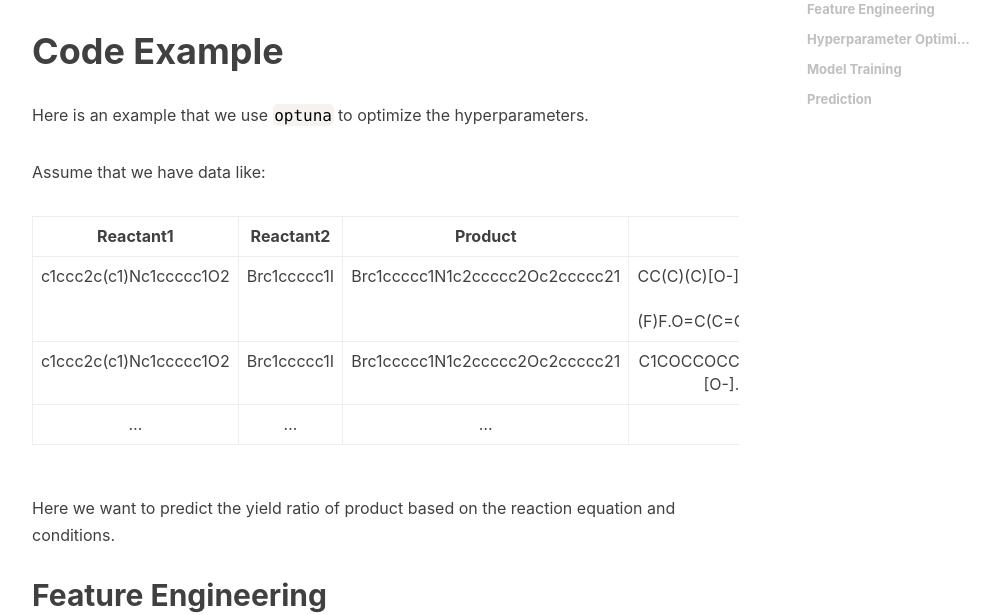
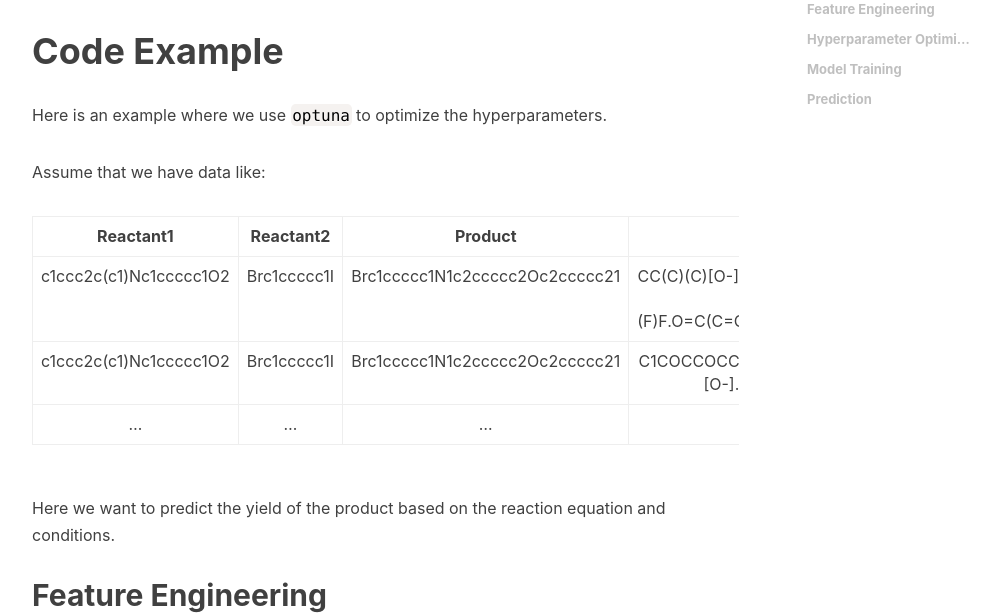
Before and after one commit to WinchellWang/winchellwang.github.io, a Jekyll site: the page built from _posts/2024-07-30-grid_search_lightgbm.md, in a window 1280 px wide and 900 px high, scrolled down 1231 px. Shown: the part 155-770 px from the top of the window, without its empty margins (233-1233 px from the left). Built offline with Jekyll 4.4.1, drawn with Linux system fonts in a browser that asks for light colours; nearby versions of some CDN libraries; comment, search, counter and statistics services are not loaded.

Commit message:
New Post

````diff
--- a/_posts/2024-07-30-grid_search_lightgbm.md
+++ b/_posts/2024-07-30-grid_search_lightgbm.md
@@ -21,7 +21,7 @@ There are many ways to optimize the hyperparameters, including manual adjustment
 
 # Code Example
 
-Here is an example that we use ```optuna``` to optimize the hyperparameters.
+Here is an example where we use ```optuna``` to optimize the hyperparameters.
 
 Assume that we have data like:
 
@@ -31,7 +31,7 @@ Assume that we have data like:
 |c1ccc2c(c1)Nc1ccccc1O2|Brc1ccccc1I|Brc1ccccc1N1c2ccccc2Oc2ccccc21|C1COCCOCCOCCOCCOCCO1.O=C([O-])[O-].[Cu+].[I-].[K+].[K+]|Clc1ccccc1Cl|0.9|
 |...|...|...|...|...|...|
 
-Here we want to predict the yield ratio of product based on the reaction equation and conditions.
+Here we want to predict the yield of the product based on the reaction equation and conditions.
 
 ## Feature Engineering
 
````
